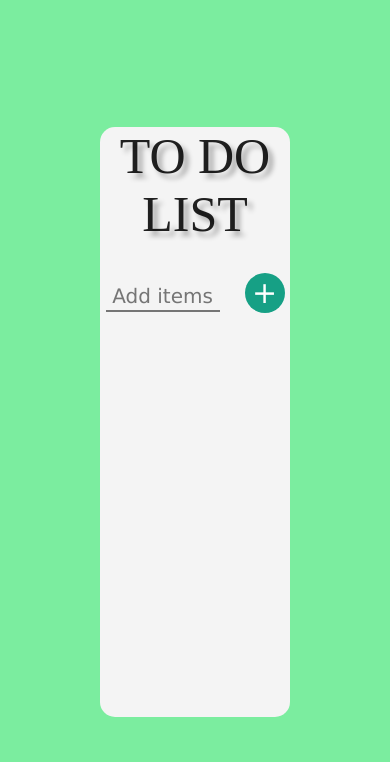
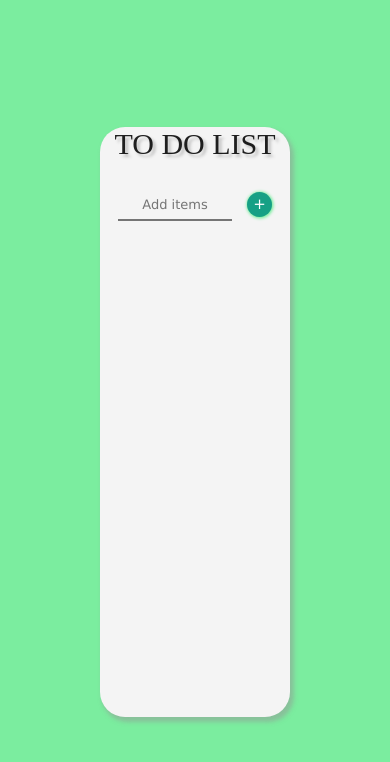
Before and after one commit to parwinakhtari/TO-DO-LIST, a React (Create React App) app: page / in a window 390 px wide. Shown: the top 762 px of the page. Built offline with nearby package versions, Linux system fonts and the light colour scheme.

Commit message:
style updated

```diff
--- a/src/styles.css
+++ b/src/styles.css
@@ -21,8 +21,8 @@
   background-color: #f4f4f4;
   text-align: center;
   margin: 0 100px;
-  box-shadow: 5px 5px 5px 15px -5px rgba(0, 0, 0, 0.5);
-  border-radius: 15px;
+  box-shadow: 3px 4px 4px 1px rgba(150, 150, 150, 0.5);
+  border-radius: 25px;
 }
 h1 {
   color: rgba(0, 0, 0, 0.87);
@@ -34,7 +34,7 @@ h1 {
   font-weight: 500;
   border-radius: 40px;
   letter-spacing: 0.02857 em;
-  text-shadow: 5px 5px 5px rgba(0, 0, 0, 0.3);
+  text-shadow: 3px 3px 3px rgba(75, 75, 75, 0.3);
 }
 
 input {
@@ -111,6 +111,13 @@ ol li {
 @media (max-width: 768px) {
   .center_div {
     width: 55%;
+
+  }
+  h1{
+    font-size: 30px;
+  }
+  input{
+    font-size: 13px;
   }
   .todo_style .fa-times {
     margin: 0 15px 0 15px;
@@ -119,9 +126,10 @@ ol li {
     align-items: center;
   }
   button {
-    margin-left: 5px;
-    height: 40px;
-    width: 40px;
-    font-size: 30px;
+    margin-left: -5px;
+    height: 25px;
+    width: 25px;
+    font-size: 15px;
+    box-shadow: 0.5px 0.5px 3px 1px #7bed9f;
   }
 }
```
